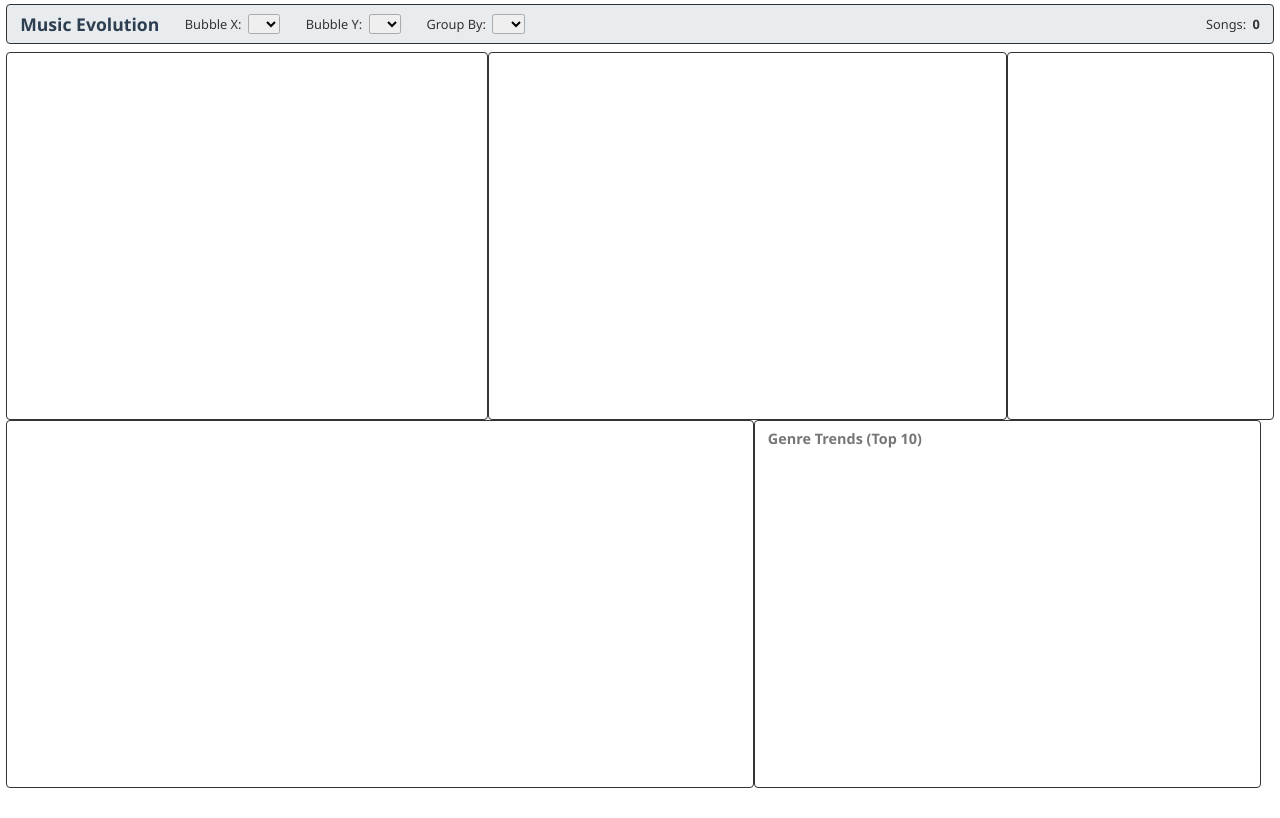
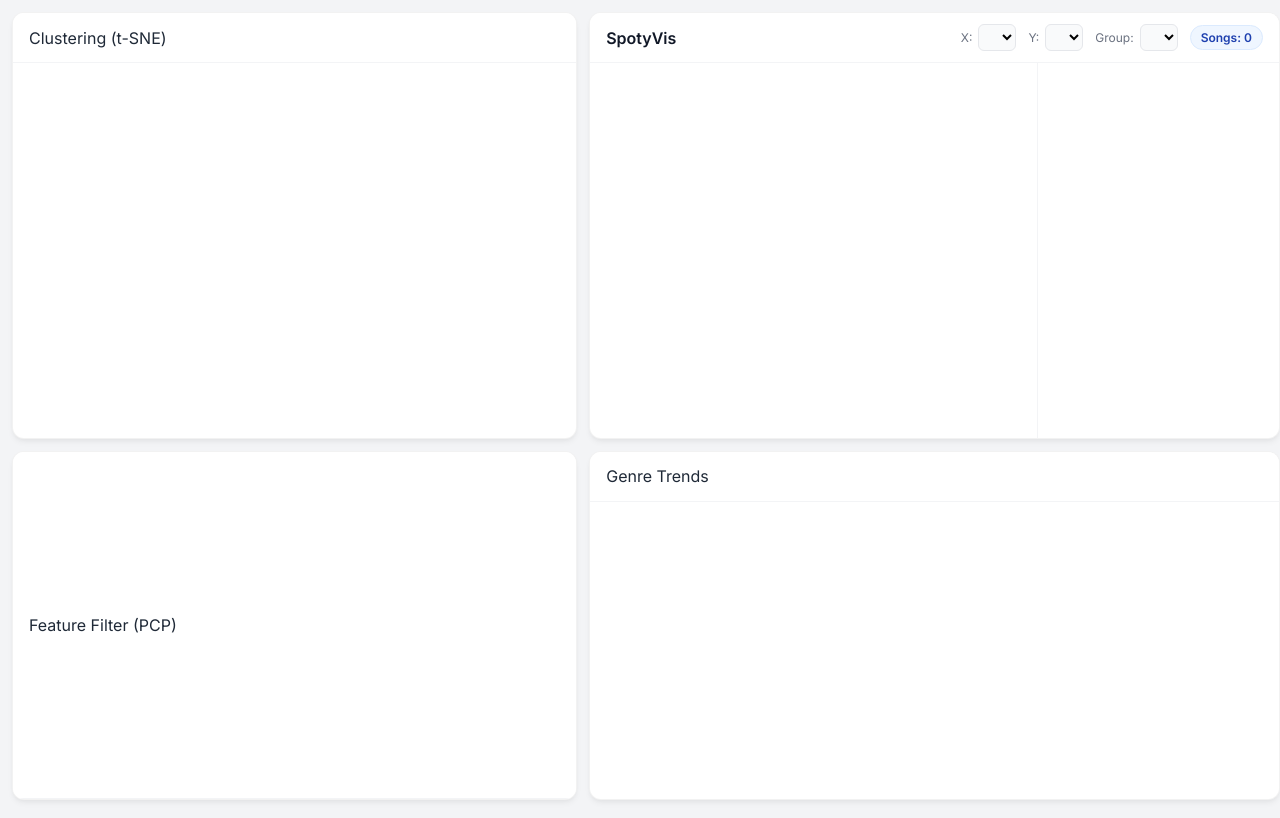
Before and after one commit to mattia9203/Visual-Analytics-Project, a plain HTML site: page visualization/index.html in a window 1280 px wide. Drawn offline with nearby package versions, Linux system fonts and the light colour scheme; no server answers.

Commit message:
Dash improvement (style)

```diff
--- a/visualization/index.html
+++ b/visualization/index.html
@@ -2,53 +2,68 @@
 <html lang="en">
 <head>
   <meta charset="utf-8">
-  <title>Music Evolution Dashboard</title>
+  <title>SpotyVis Dashboard</title>
   <link type="text/css" rel="stylesheet" href="style.css"/>
+  <link href="https://fonts.googleapis.com/css2?family=Inter:wght@400;500;600&display=swap" rel="stylesheet">
   <script src="https://d3js.org/d3.v7.min.js"></script>
 </head>
 
-<body id="body" class="light">
+<body id="body">
 
   <div id="all">
 
-    <div class="area" id="toolbar">
-      <div class="title-bar-content">
-        <span class="dashboard-title pointer" onClick="window.location.reload();">Music Evolution</span>
+    <div class="area card" id="area_tsne">
+        <div class="chart-header">
+            <span>Clustering (t-SNE)</span>
+        </div>
+        </div>
 
-        <label class="control-label" for="x-axis-select">Bubble X:</label>
-        <select id="x-axis-select"></select>
+    <div class="area card" id="area_combined">
 
-        <label class="control-label" for="y-axis-select">Bubble Y:</label>
-        <select id="y-axis-select"></select>
+        <div class="chart-header-complex">
+            <span class="chart-title pointer" onClick="window.location.reload();">SpotyVis</span>
 
-        <label class="control-label" for="group-by-select">Group By:</label>
-        <select id="group-by-select" style="margin-right: 20px;"></select>
+            <div class="controls-row">
+                <div class="control-group">
+                    <label for="x-axis-select">X:</label>
+                    <select id="x-axis-select"></select>
+                </div>
 
-        <span class="counter-wrapper">
-          <label>Songs: </label>
-          <b id="song_counter">0</b>
-        </span>
-      </div>
+                <div class="control-group">
+                    <label for="y-axis-select">Y:</label>
+                    <select id="y-axis-select"></select>
+                </div>
+
+                <div class="control-group">
+                    <label for="group-by-select">Group:</label>
+                    <select id="group-by-select"></select>
+                </div>
+
+                <div class="counter-badge">
+                    <span>Songs:</span>
+                    <b id="song_counter">0</b>
+                </div>
+            </div>
+        </div>
+
+        <div class="combined-content">
+            <div id="sub_bubble_container"></div>
+
+            <div id="sub_boxplot_container"></div>
+        </div>
+
     </div>
 
-    <div class="area" id="area_tsne">
-        <div class="chart-header"></div>
+    <div class="area card" id="area_pcp">
+        <div class="chart-header">
+            <span>Feature Filter (PCP)</span>
+        </div>
     </div>
 
-    <div class="area" id="area_bubble">
-        <div class="chart-header"></div>
-    </div>
-
-    <div class="area" id="area_boxplot">
-        <div class="chart-header"></div>
-    </div>
-
-    <div class="area" id="area_pcp">
-        <div class="chart-header"></div>
-    </div>
-
-    <div class="area" id="area_bump">
-        <div class="chart-header">Genre Trends (Top 10)</div>
+    <div class="area card" id="area_bump">
+        <div class="chart-header">
+            <span>Genre Trends</span>
+        </div>
     </div>
 
   </div>
--- a/visualization/main.js
+++ b/visualization/main.js
@@ -37,7 +37,7 @@ function loadData() {
         // --- INITIALIZE VISUALIZATIONS ---
 
         // 1. Bubble Plot
-        initBubblePlot("#area_bubble", globalData, (subsetData) => {
+        initBubblePlot("#sub_bubble_container", globalData, (subsetData) => {
             // Logic when Bubble is clicked (Filter t-SNE?)
             const dataToUse = subsetData || globalData;
 
@@ -51,7 +51,7 @@ function loadData() {
         });
 
         // 2. Box Plots
-        initBoxPlots("#area_boxplot", globalData);
+        initBoxPlots("#sub_boxplot_container", globalData);
 
         // 3. Parallel Coordinates (Updated Init)
         // Now we pass a callback function as the 3rd argument
--- a/visualization/style.css
+++ b/visualization/style.css
@@ -1,215 +1,145 @@
 /* --- GLOBAL RESET --- */
-* {
-    box-sizing: border-box; /* Ensures borders don't break percentage widths */
-}
+* { box-sizing: border-box; }
 
 body {
-  font-family: "Segoe UI", Roboto, Helvetica, Arial, sans-serif;
+  font-family: 'Inter', sans-serif;
   margin: 0;
   overflow: hidden;
-  background-color: white;
-  color: #333;
+  background-color: #f3f4f6; /* Modern Light Grey */
+  color: #1f2937;
   width: 100vw;
   height: 100vh;
 }
 
 .pointer { cursor: pointer; }
 
-/* --- MAIN WRAPPER --- */
+/* --- MAIN LAYOUT (CSS Grid) --- */
 #all {
-    width: 99vw;
-    height: 99vh;
-    position: absolute;
-    top: 0.5vh;
-    left: 0.5vw;
+    width: 100%;
+    height: 100%;
+    padding: 12px;
+    display: grid;
+    /* TWO COLUMNS: Left (35%) and Right (65%) */
+    grid-template-columns: 45% 55%;
+    /* TWO ROWS: Top (55%) and Bottom (45%) */
+    grid-template-rows: 55% 45%;
+    gap: 12px;
 }
 
-/* --- COMMON AREA STYLES --- */
-.area {
-  position: absolute;
+/* --- CARD STYLE --- */
+.card {
   background-color: white;
-  border: 1px solid #333;
-  border-radius: 0.5vh; /* Responsive radius */
+  border-radius: 12px;
+  box-shadow: 0 4px 6px -1px rgba(0, 0, 0, 0.05),
+              0 2px 4px -1px rgba(0, 0, 0, 0.03);
+  border: 1px solid rgba(0,0,0,0.05);
+  display: flex;
+  flex-direction: column;
+  overflow: hidden;
+  position: relative;
 }
 
-/* --- TOOLBAR STYLING --- */
-#toolbar {
-    width: 100%;
-    height: 5vh; /* Relative height */
-    top: 0;
-    left: 0;
-    background: #e9ecef;
+/* --- HEADER & CONTROLS --- */
+.chart-header, .chart-header-complex {
+    padding: 0 16px;
+    height: 50px; /* Fixed height for header */
+    border-bottom: 1px solid #f3f4f6;
     display: flex;
     align-items: center;
-    border-bottom: 1px solid #333;
+    background: #fff;
+    flex-shrink: 0; /* Prevent header from squishing */
 }
 
-.title-bar-content {
+.chart-header-complex {
+    justify-content: space-between;
+}
+
+.chart-title {
+    font-weight: 700;
+    font-size: 16px;
+    color: #111827;
+}
+
+.controls-row {
     display: flex;
     align-items: center;
-    width: 100%;
-    padding-left: 1vw;
+    gap: 12px;
 }
 
-.dashboard-title {
-    font-weight: 700;
-    font-size: 2.2vh; /* Font scales with height */
-    color: #2c3e50;
-    margin-right: 2vw;
-    white-space: nowrap;
-}
-
-.control-label {
-    font-size: 1.6vh;
-    margin-right: 0.5vw;
-    font-weight: 500;
-    white-space: nowrap;
+.control-group {
+    display: flex;
+    align-items: center;
+    gap: 6px;
+    font-size: 12px;
+    color: #6b7280;
 }
 
 select {
-    font-size: 1.4vh;
-    padding: 0.2vh 0.4vw;
-    margin-right: 2vw;
-    border: 1px solid #aaa;
-    border-radius: 0.3vh;
+    font-family: 'Inter', sans-serif;
+    font-size: 12px;
+    padding: 4px 8px;
+    border: 1px solid #e5e7eb;
+    border-radius: 6px;
+    background-color: #f9fafb;
+    outline: none;
+    cursor: pointer;
 }
 
-.counter-wrapper {
-    margin-left: auto; /* Pushes to far right */
-    margin-right: 1vw;
-    font-size: 1.6vh;
-    display: flex;
-    align-items: center;
-    gap: 0.5vw;
+.counter-badge {
+    background-color: #eff6ff;
+    color: #1e40af;
+    padding: 4px 10px;
+    border-radius: 20px;
+    font-size: 12px;
+    font-weight: 600;
+    border: 1px solid #dbeafe;
 }
 
-/* --- CHART CONTAINERS (GRID LAYOUT) --- */
-
-/* Row 1 Top Positions */
-#area_tsne {
-    width: 38%;
-    height: 46vh;
-    top: 6vh; /* Below the 5vh toolbar + gap */
-    left: 0;
+/* --- COMBINED CONTENT (The Split View) --- */
+.combined-content {
+    flex-grow: 1; /* Fill remaining card space */
+    display: flex; /* Side-by-side layout */
+    width: 100%;
+    height: 100%;
+    position: relative;
 }
 
-#area_bubble {
-    width: 41%;
-    height: 46vh;
-    top: 6vh;
-    left: 38%; /* 38% width + 1% gap */
+#sub_bubble_container {
+    width: 65%; /* Bubble Plot Width */
+    height: 100%;
+    border-right: 1px solid #f3f4f6; /* Divider */
+    position: relative;
 }
 
-#area_boxplot {
-    width: 21%;
-    height: 46vh;
-    top: 6vh;
-    left: 79%; /* 39% + 41% + gaps */
+#sub_boxplot_container {
+    width: 35%; /* Box Plot Width */
+    height: 100%;
+    position: relative;
 }
 
-/* Row 2 Bottom Positions */
-#area_pcp {
-    width: 59%;
-    height: 46vh;
-    top: 52vh; /* 6vh (top) + 46vh (row1) + 1vh gap */
-    left: 0;
+/* --- GRID ASSIGNMENTS --- */
+/* Top Left */
+#area_tsne { grid-column: 1 / 2; grid-row: 1 / 2; }
+
+/* Top Right (Unified) */
+#area_combined { grid-column: 2 / 3; grid-row: 1 / 2; }
+
+/* Bottom Left */
+#area_pcp { grid-column: 1 / 2; grid-row: 2 / 3; }
+
+/* Bottom Right */
+#area_bump { grid-column: 2 / 3; grid-row: 2 / 3; }
+
+/* --- D3 CONTAINER FIXES --- */
+/* Ensure SVGs fill their new parents */
+#sub_bubble_container > svg,
+#sub_boxplot_container > svg,
+#area_tsne > svg,
+#area_pcp > div {
+    width: 100%;
+    height: 100%;
 }
 
-#area_bump {
-    width: 40%;
-    height: 46vh;
-    top: 52vh;
-    left: 59%;
+.ranking-controls-container {
+    top: 55px !important; /* Adjust for header */
 }
-
-/* --- CHART HEADERS --- */
-.chart-header {
-  position: absolute;
-  top: 1vh;
-  left: 1vw;
-  font-weight: 600;
-  font-size: 1.8vh; /* Responsive text size */
-  color: #555;
-  opacity: 0.8;
-  pointer-events: none;
-  z-index: 10;
-}
-
-/* --- RANKING CHART STYLES --- */
-
-.ranking-controls-container {
-    position: absolute;
-    top: 1vh;
-    left: 1vw;
-    right: 1vw;
-    height: 60px; /* Space for controls */
-    display: flex;
-    flex-direction: column;
-    gap: 5px;
-    z-index: 20;
-}
-
-.ranking-row {
-    display: flex;
-    align-items: center;
-    gap: 10px;
-}
-
-#genreSelect {
-    font-size: 11px;
-    padding: 2px;
-}
-
-.active-genres-container {
-    display: flex;
-    flex-wrap: wrap;
-    gap: 5px;
-    overflow-y: auto;
-    max-height: 40px; /* Scroll if too many tags */
-}
-
-.genre-tag {
-    display: inline-flex;
-    align-items: center;
-    background: #f8f9fa;
-    padding: 2px 6px;
-    border-radius: 10px;
-    font-size: 10px;
-    border: 1px solid #ddd;
-    box-shadow: 1px 1px 3px rgba(0,0,0,0.1);
-}
-
-.genre-tag span {
-    margin-right: 5px;
-    font-weight: 600;
-}
-
-.genre-tag button {
-    background: none;
-    border: none;
-    color: #999;
-    font-weight: bold;
-    cursor: pointer;
-    font-size: 12px;
-    padding: 0;
-    line-height: 1;
-}
-
-.genre-tag button:hover {
-    color: red;
-}
-
-.ranking-tooltip {
-    position: absolute;
-    background: rgba(0,0,0,0.8);
-    color: white;
-    padding: 5px 10px;
-    border-radius: 4px;
-    font-size: 12px;
-    pointer-events: none;
-    z-index: 1000;
-}
-
-.rank-line {
-    cursor: pointer;
-}
--- a/visualization/tSNE.js
+++ b/visualization/tSNE.js
@@ -137,11 +137,11 @@ export function initTSNE(containerId, data, onBrush) {
     // --- 5. COMPACT LEGEND (BOTTOM-RIGHT, INSIDE) ---
 
     // A. Configuration for "Small Form"
-    const legendItemSize = 9;   // Size of the color box (smaller)
-    const legendSpacing = 11;    // Space between rows (tighter)
+    const legendItemSize = 15;   // Size of the color box (smaller)
+    const legendSpacing = 20;    // Space between rows (tighter)
     const legendWidth = 120;     // Approximate width of the legend box
     // Calculate total height based on number of items
-    const legendHeight = colorScale.domain().length * legendSpacing - 10;
+    const legendHeight = colorScale.domain().length * legendSpacing + 10;
 
     // B. Create Container positioned at Bottom-Right
     // We subtract the legend dimensions from the total width/height to pin it to the corner
```
